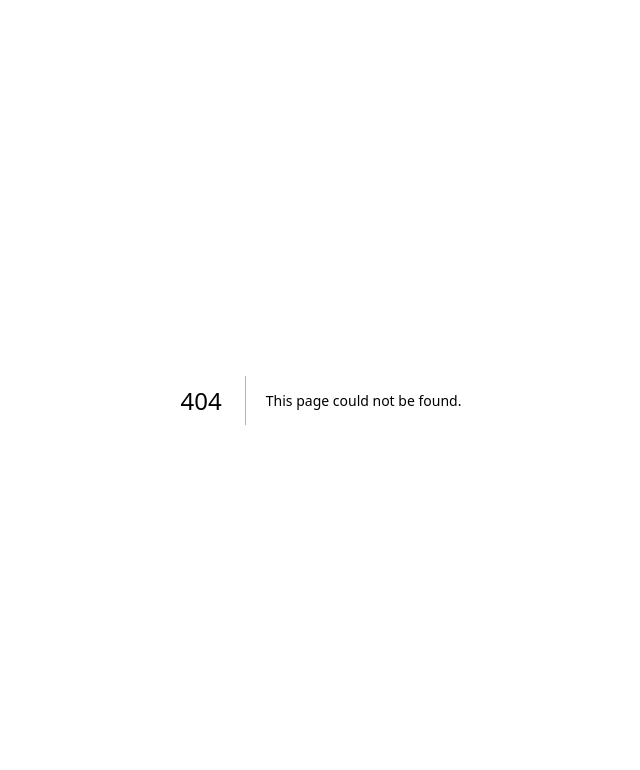
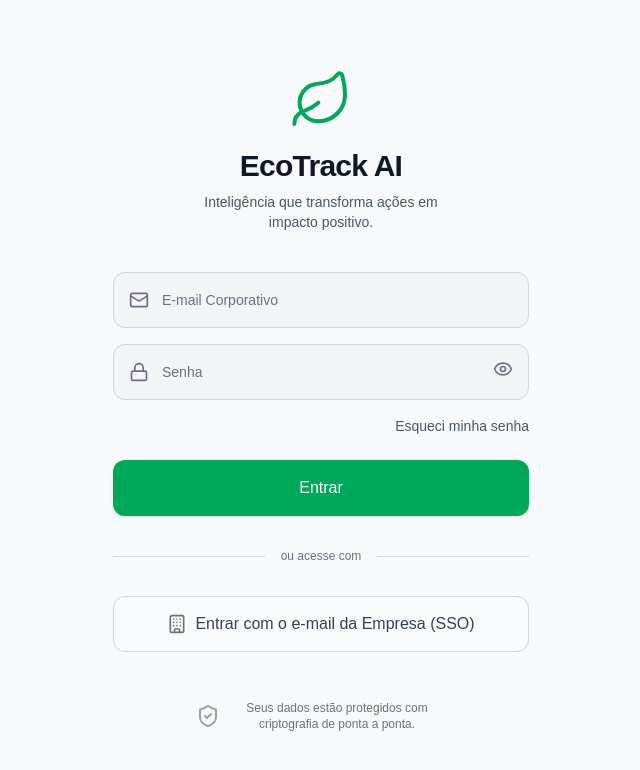
Before and after one commit to willarakaki/ecotrack-frontend, a Next.js app: page /login in a window 1280 px wide. Before the commit this address had no page. Shown: the top 770 px of the page, without its empty margins (319-959 px from the left). Built offline with nearby package versions, Linux system fonts and the light colour scheme.

Commit message:
feat(auth): create reusable ui components and login layout

```diff
--- a/package.json
+++ b/package.json
@@ -12,6 +12,7 @@
     "test:coverage": "jest --coverage"
   },
   "dependencies": {
+    "@radix-ui/react-slot": "^1.3.3",
     "axios": "^1.20.0",
     "clsx": "^2.1.1",
     "date-fns": "^4.4.0",
--- /dev/null
+++ b/src/app/login/page.tsx
@@ -0,0 +1,9 @@
+import { LoginForm } from "@/domains/auth/ui/login-form"
+
+export default function LoginPage() {
+  return (
+    <main className="min-h-screen bg-[#f8f9fa] flex items-center justify-center p-4">
+      <LoginForm />
+    </main>
+  )
+}
--- a/src/app/page.tsx
+++ b/src/app/page.tsx
@@ -1,69 +1,5 @@
-import Image from "next/image";
+import { redirect } from "next/navigation";
 
 export default function Home() {
-  return (
-    <div className="flex flex-col flex-1 items-center justify-center bg-zinc-50 font-sans dark:bg-black">
-      <main className="flex flex-1 w-full max-w-3xl flex-col items-center justify-between py-32 px-16 bg-white dark:bg-black sm:items-start">
-        <Image
-          className="dark:invert h-5 w-[100px]"
-          src="/next.svg"
-          alt="Next.js logo"
-          width={100}
-          height={20}
-          priority
-        />
-        <div className="flex flex-col items-center gap-6 text-center sm:items-start sm:text-left">
-          <h1 className="max-w-xs text-3xl font-semibold leading-10 tracking-tight text-black dark:text-zinc-50">
-            To get started, edit the{" "}
-            <code className="rounded bg-black/[.06] px-1.5 py-0.5 font-mono text-[0.9em] dark:bg-white/[.08]">
-              page.tsx
-            </code>{" "}
-            file.
-          </h1>
-          <p className="max-w-md text-lg leading-8 text-zinc-600 dark:text-zinc-400">
-            Looking for a starting point or more instructions? Head over to{" "}
-            <a
-              href="https://vercel.com/templates?framework=next.js&utm_source=create-next-app&utm_medium=appdir-template-tw&utm_campaign=create-next-app"
-              className="font-medium text-zinc-950 dark:text-zinc-50"
-            >
-              Templates
-            </a>{" "}
-            or the{" "}
-            <a
-              href="https://nextjs.org/learn?utm_source=create-next-app&utm_medium=appdir-template-tw&utm_campaign=create-next-app"
-              className="font-medium text-zinc-950 dark:text-zinc-50"
-            >
-              Learning
-            </a>{" "}
-            center.
-          </p>
-        </div>
-        <div className="flex flex-col gap-4 text-base font-medium sm:flex-row">
-          <a
-            className="flex h-12 w-full items-center justify-center gap-2 rounded-full bg-foreground px-5 text-background transition-colors hover:bg-[#383838] dark:hover:bg-[#ccc] md:w-[158px]"
-            href="https://vercel.com/new?utm_source=create-next-app&utm_medium=appdir-template-tw&utm_campaign=create-next-app"
-            target="_blank"
-            rel="noopener noreferrer"
-          >
-            <Image
-              className="dark:invert h-[14px] w-4"
-              src="/vercel.svg"
-              alt="Vercel logomark"
-              width={16}
-              height={14}
-            />
-            Deploy Now
-          </a>
-          <a
-            className="flex h-12 w-full items-center justify-center rounded-full border border-solid border-black/[.08] px-5 transition-colors hover:border-transparent hover:bg-black/[.04] dark:border-white/[.145] dark:hover:bg-[#1a1a1a] md:w-[158px]"
-            href="https://nextjs.org/docs?utm_source=create-next-app&utm_medium=appdir-template-tw&utm_campaign=create-next-app"
-            target="_blank"
-            rel="noopener noreferrer"
-          >
-            Documentation
-          </a>
-        </div>
-      </main>
-    </div>
-  );
+  redirect("/login");
 }
--- /dev/null
+++ b/src/domains/auth/ui/login-form.tsx
@@ -0,0 +1,98 @@
+"use client"
+
+import React, { useState } from "react"
+import { Mail, Lock, Eye, EyeOff, Building, ShieldCheck, Leaf } from "lucide-react"
+import { Button } from "@/shared/ui/button"
+import { Input } from "@/shared/ui/input"
+
+export function LoginForm() {
+  const [showPassword, setShowPassword] = useState(false)
+  const [isLoading, setIsLoading] = useState(false)
+
+  const handleSubmit = (e: React.FormEvent) => {
+    e.preventDefault()
+    // Mocking do loading state
+    setIsLoading(true)
+    setTimeout(() => {
+      setIsLoading(false)
+      // Aqui integrariamos a API via React Query/Axios futuramente
+    }, 1500)
+  }
+
+  return (
+    <div className="w-full max-w-md mx-auto flex flex-col items-center px-4">
+      {/* Logo e Cabeçalho */}
+      <div className="flex flex-col items-center mb-10 text-center">
+        {/* Placeholder do logo baseado no figma (folha verde) */}
+        <div className="mb-4 text-[#00a859]">
+          <Leaf size={64} strokeWidth={1.5} />
+        </div>
+        <h1 className="text-3xl font-bold text-gray-900 tracking-tight">EcoTrack AI</h1>
+        <p className="text-gray-600 mt-2 text-sm max-w-[280px]">
+          Inteligência que transforma ações em impacto positivo.
+        </p>
+      </div>
+
+      {/* Formulário Principal */}
+      <form className="w-full space-y-4" onSubmit={handleSubmit}>
+        <Input
+          type="email"
+          placeholder="E-mail Corporativo"
+          icon={<Mail size={20} />}
+          required
+        />
+
+        <Input
+          type={showPassword ? "text" : "password"}
+          placeholder="Senha"
+          icon={<Lock size={20} />}
+          rightElement={
+            <button
+              type="button"
+              onClick={() => setShowPassword(!showPassword)}
+              className="hover:text-gray-700 transition-colors focus:outline-none"
+              aria-label={showPassword ? "Ocultar senha" : "Mostrar senha"}
+            >
+              {showPassword ? <EyeOff size={20} /> : <Eye size={20} />}
+            </button>
+          }
+          required
+        />
+
+        <div className="flex justify-end w-full">
+          <a href="#" className="text-sm text-gray-600 hover:text-[#00a859] underline-offset-4 hover:underline transition-colors">
+            Esqueci minha senha
+          </a>
+        </div>
+
+        <Button
+          type="submit"
+          className="w-full mt-2"
+          size="lg"
+          disabled={isLoading}
+        >
+          {isLoading ? "Validando..." : "Entrar"}
+        </Button>
+      </form>
+
+      {/* Divisor */}
+      <div className="relative flex py-8 items-center w-full">
+        <div className="flex-grow border-t border-gray-300"></div>
+        <span className="flex-shrink-0 mx-4 text-gray-500 text-xs">ou acesse com</span>
+        <div className="flex-grow border-t border-gray-300"></div>
+      </div>
+
+      {/* Botão SSO */}
+      <Button variant="outline" size="lg" className="w-full bg-gray-50 hover:bg-gray-100 border-gray-300">
+        <Building className="mr-2 text-gray-500" size={20} />
+        Entrar com o e-mail da Empresa (SSO)
+      </Button>
+
+      {/* Footer Segurança */}
+      <div className="mt-12 flex items-center text-xs text-gray-500 max-w-[250px] text-center gap-2">
+        <ShieldCheck size={24} className="text-gray-400 flex-shrink-0" />
+        <p>Seus dados estão protegidos com criptografia de ponta a ponta.</p>
+      </div>
+    </div>
+  )
+}
--- /dev/null
+++ b/src/shared/ui/button.tsx
@@ -0,0 +1,45 @@
+import * as React from "react"
+import { Slot } from "@radix-ui/react-slot"
+import { clsx, type ClassValue } from "clsx"
+import { twMerge } from "tailwind-merge"
+
+export function cn(...inputs: ClassValue[]) {
+  return twMerge(clsx(inputs))
+}
+
+export interface ButtonProps extends React.ButtonHTMLAttributes<HTMLButtonElement> {
+  asChild?: boolean
+  variant?: "default" | "outline" | "ghost" | "link"
+  size?: "default" | "sm" | "lg" | "icon"
+}
+
+export const Button = React.forwardRef<HTMLButtonElement, ButtonProps>(
+  ({ className, variant = "default", size = "default", asChild = false, ...props }, ref) => {
+    const Comp = asChild ? Slot : "button"
+
+    const baseStyles = "inline-flex items-center justify-center whitespace-nowrap rounded-lg text-sm font-medium ring-offset-background transition-colors focus-visible:outline-none focus-visible:ring-2 focus-visible:ring-ring focus-visible:ring-offset-2 disabled:pointer-events-none disabled:opacity-50"
+
+    const variants = {
+      default: "bg-[#00a859] text-white hover:bg-[#00904a] shadow-sm", // Green color from prototype
+      outline: "border border-gray-300 bg-transparent hover:bg-gray-100 text-gray-700",
+      ghost: "hover:bg-gray-100 hover:text-gray-900",
+      link: "text-[#00a859] underline-offset-4 hover:underline",
+    }
+
+    const sizes = {
+      default: "h-12 px-4 py-2",
+      sm: "h-9 rounded-md px-3",
+      lg: "h-14 rounded-xl px-8 text-base",
+      icon: "h-10 w-10",
+    }
+
+    return (
+      <Comp
+        className={cn(baseStyles, variants[variant], sizes[size], className)}
+        ref={ref}
+        {...props}
+      />
+    )
+  }
+)
+Button.displayName = "Button"
--- /dev/null
+++ b/src/shared/ui/input.tsx
@@ -0,0 +1,38 @@
+import * as React from "react"
+import { cn } from "./button" // importando o utilitário cn
+
+export interface InputProps extends React.InputHTMLAttributes<HTMLInputElement> {
+  icon?: React.ReactNode
+  rightElement?: React.ReactNode
+}
+
+export const Input = React.forwardRef<HTMLInputElement, InputProps>(
+  ({ className, type, icon, rightElement, ...props }, ref) => {
+    return (
+      <div className="relative flex items-center w-full">
+        {icon && (
+          <div className="absolute left-4 text-gray-500 pointer-events-none">
+            {icon}
+          </div>
+        )}
+        <input
+          type={type}
+          className={cn(
+            "flex h-14 w-full rounded-xl border border-gray-300 bg-gray-100 px-4 py-2 text-sm ring-offset-background file:border-0 file:bg-transparent file:text-sm file:font-medium placeholder:text-gray-500 focus-visible:outline-none focus-visible:ring-2 focus-visible:ring-[#00a859] focus-visible:ring-offset-2 disabled:cursor-not-allowed disabled:opacity-50 transition-all",
+            icon && "pl-12", // Espaçamento extra se houver ícone na esquerda
+            rightElement && "pr-12", // Espaçamento extra se houver elemento na direita
+            className
+          )}
+          ref={ref}
+          {...props}
+        />
+        {rightElement && (
+          <div className="absolute right-4 text-gray-500">
+            {rightElement}
+          </div>
+        )}
+      </div>
+    )
+  }
+)
+Input.displayName = "Input"
```
Also changed, not shown: 1 other file (tests, documents, lock files or other folders).
